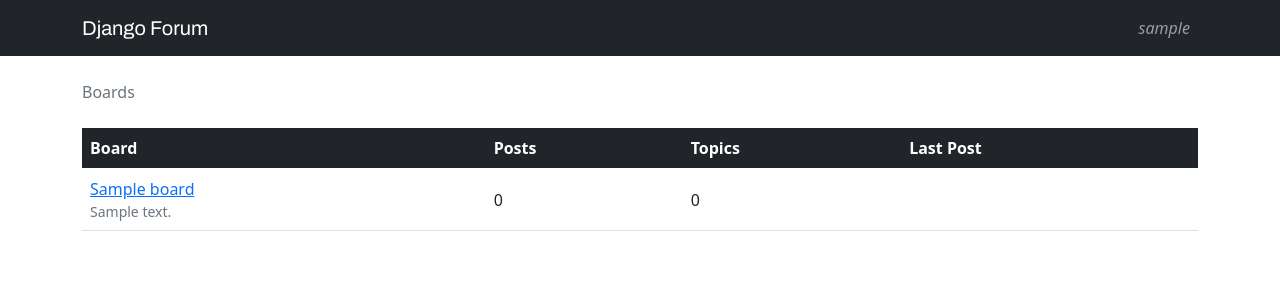
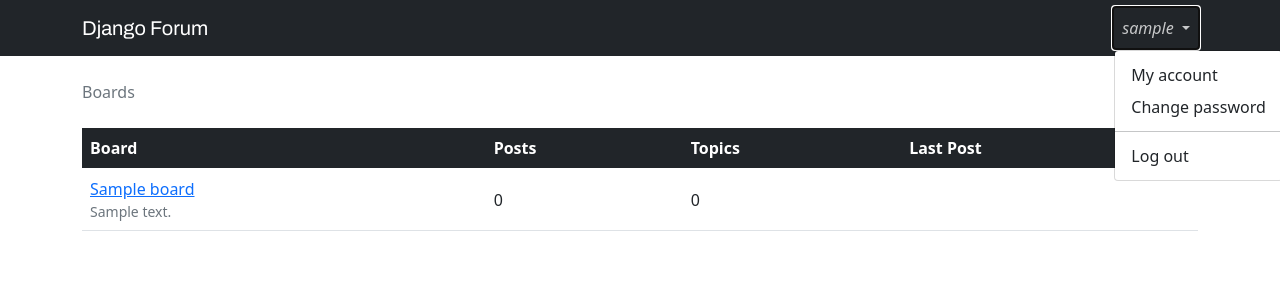
Before and after one commit to axinterop/ForumDjango, a Django app: page / in a window 1280 px wide, after a click that opens the changed part. Shown: the top 300 px of the page. Run offline with Django 3.2, Linux system fonts and the light colour scheme; a user stored in the database is signed in; tables that the repository leaves empty hold one stand-in row (values such as "Sample post"); some libraries are stand-ins or nearby versions.

Commit message:
Improved navbar
Added dropdown

Added 'LogoutView' to urls

Added 'user.is_authenticated' verification to navbar

```diff
--- a/ForumDjango/urls.py
+++ b/ForumDjango/urls.py
@@ -14,6 +14,7 @@ Including another URLconf
     2. Add a URL to urlpatterns:  path('blog/', include('blog.urls'))
 """
 from django.contrib import admin
+from django.contrib.auth.views import LogoutView
 from django.urls import path
 
 from boards import views as boards_views
@@ -24,6 +25,7 @@ urlpatterns = [
     path('admin/', admin.site.urls),
     # accounts_views
     path('signup/', accounts_views.signup, name='signup'),
+    path('logout/', LogoutView.as_view(), name='logout'),
     # boards_views
     path('boards/<int:board_id>/', boards_views.board_topics, name="board_topics"),
     path('boards/<int:board_id>/new/', boards_views.new_topic, name="new_topic"),
--- a/templates/base.html
+++ b/templates/base.html
@@ -21,11 +21,29 @@
                 <span class="navbar-toggler-icon"></span>
             </button>
             <div class="collapse navbar-collapse d-flex-sm justify-content-end" id="mainMenu">
+                {% if user.is_authenticated %}
                 <ul class="navbar-nav">
-                    <li class="nav-item">
-                        <a class="nav-link" href="#"><em>{{ user.username }}</em></a>
+                    <li class="nav-item dropdown">
+                        <a class="nav-link dropdown-toggle" href="#" id="userMenu" role="button"
+                           data-bs-toggle="dropdown" aria-expanded="false">
+                            <em>{{ user.username }}</em>
+                        </a>
+                        <ul class="dropdown-menu" aria-labelledby="navbarDropdown">
+                            <li><a class="dropdown-item" href="#">My account</a></li>
+                            <li><a class="dropdown-item" href="#">Change password</a></li>
+                            <li>
+                                <hr class="dropdown-divider">
+                            </li>
+                            <li><a class="dropdown-item" href="{% url 'logout' %}">Log out</a></li>
+                        </ul>
                     </li>
                 </ul>
+                {% else %}
+                    <div class="d-inline">
+                        <a href="#" class="btn btn-outline-secondary">Log in</a>
+                        <a href="{% url 'signup' %}" class="btn btn-primary">Sign up</a>
+                    </div>
+                {% endif %}
             </div>
         </div>
     </nav>
```
